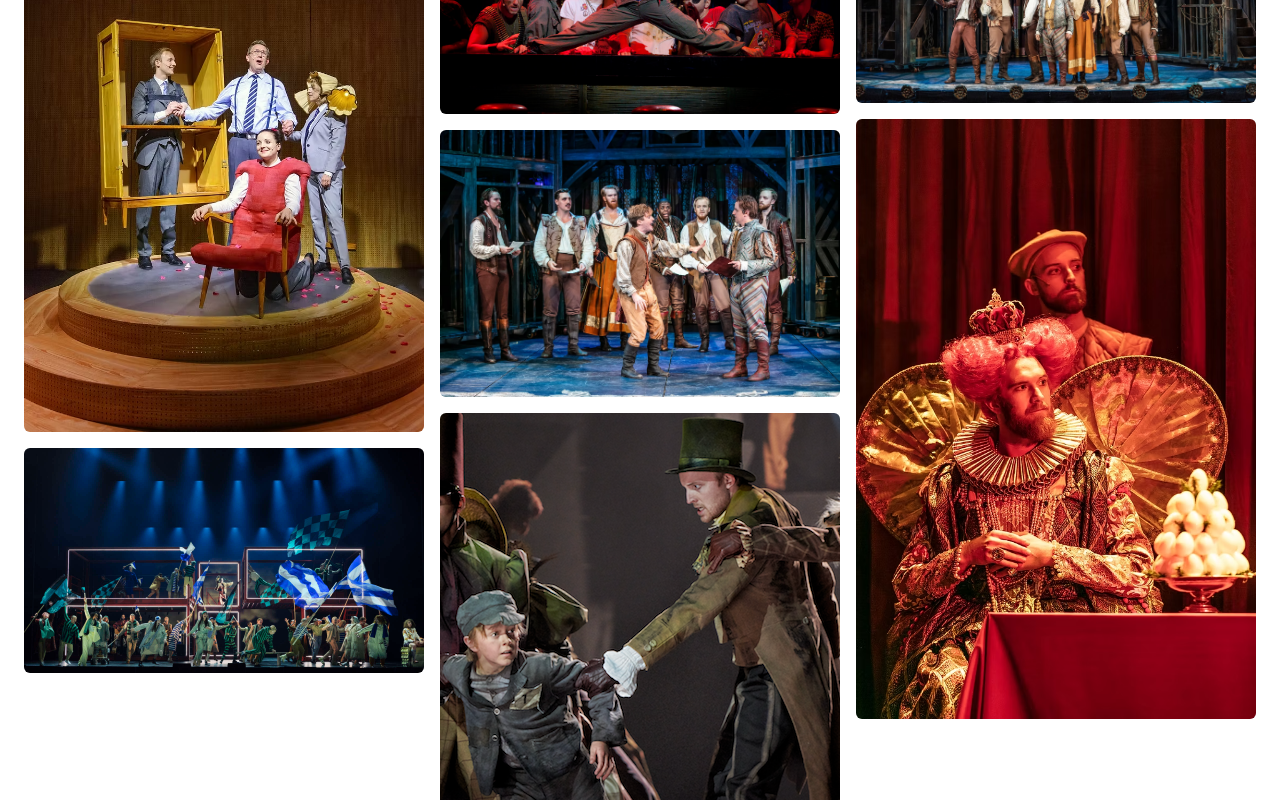
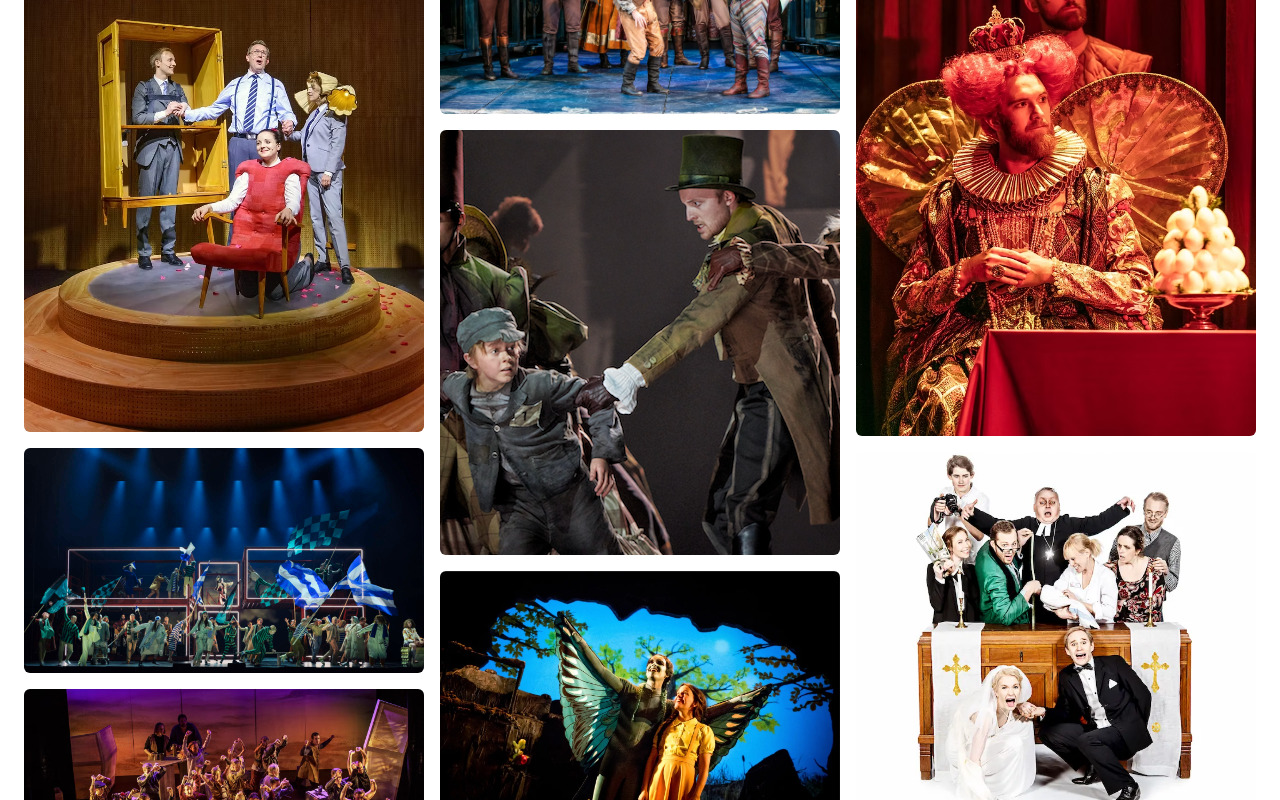
Before and after one commit to joscarlson90/react-app, a React (Vite) app: page /gallery in a window 1280 px wide. Shown: the part 892-1692 px from the top of the page. Built offline with nearby package versions, Linux system fonts and the light colour scheme.

Commit message:
add more images etc

```diff
--- a/index.html
+++ b/index.html
@@ -6,7 +6,7 @@
     <meta name="viewport" content="width=device-width, initial-scale=1.0" />
     <script src="https://cdn.jsdelivr.net/npm/@tailwindcss/browser@4"></script>
     <link
-      href="https://fonts.googleapis.com/css2?family=Quicksand:wght@400;600&display=swap"
+      href="https://fonts.googleapis.com/css2?family=Quicksand:wght@300;400;600&display=swap"
       rel="stylesheet"
     />
     <title>Markus Christensen</title>
--- a/src/data/gallery.ts
+++ b/src/data/gallery.ts
@@ -4,19 +4,20 @@ import ikea2 from "../assets/ikea2.png";
 import ikea3 from "../assets/ikea3.png";
 import karlek from "../assets/karlek.jpg";
 import lejonhjarta from "../assets/lejonhjarta2.avif";
+import loveyou from "../assets/loveyou.png";
 import malmo from "../assets/malmo.jpg";
 import oliver from "../assets/oliver-musical.png";
 import oliver2 from "../assets/oliver2.jpg";
 import profil from "../assets/profil.jpeg";
 import profil2 from "../assets/profil2.png";
 import rotten from "../assets/somethingrotten.avif";
+import somethingrotten from "../assets/somethingrotten2.avif";
+import somethingrotten3 from "../assets/somethingrotten3.avif";
+import somethingrotten4 from "../assets/somethingrotten4.avif";
 import svala from "../assets/svala.png";
 import tummelisa from "../assets/tummelisa.webp";
 import young from "../assets/young-markus.png";
 import zjivago from "../assets/zjivago.jpg";
-import somethingrotten from "../assets/somethingrotten2.avif";
-import somethingrotten3 from "../assets/somethingrotten3.avif";
-import somethingrotten4 from "../assets/somethingrotten4.avif";
 
 export const stageImages = {
   grandhotel: { src: grandhotel, inGallery: true },
@@ -38,4 +39,5 @@ export const stageImages = {
   somethingrotten: { src: somethingrotten, inGallery: true },
   somethingrotten3: { src: somethingrotten3, inGallery: true },
   somethingrotten4: { src: somethingrotten4, inGallery: true },
+  loveyou: { src: loveyou, inGallery: true },
 };
--- a/src/index.css
+++ b/src/index.css
@@ -2,5 +2,6 @@
 
 html, body, #root {
   font-family: "Quicksand", ui-sans-serif, system-ui, -apple-system, BlinkMacSystemFont, "Segoe UI", sans-serif;
+  font-weight: 100;
   min-height: 100%;
 }
```
Also changed, not shown: src/assets/grandhotel.jpg (added), src/assets/loveyou.png (added).
